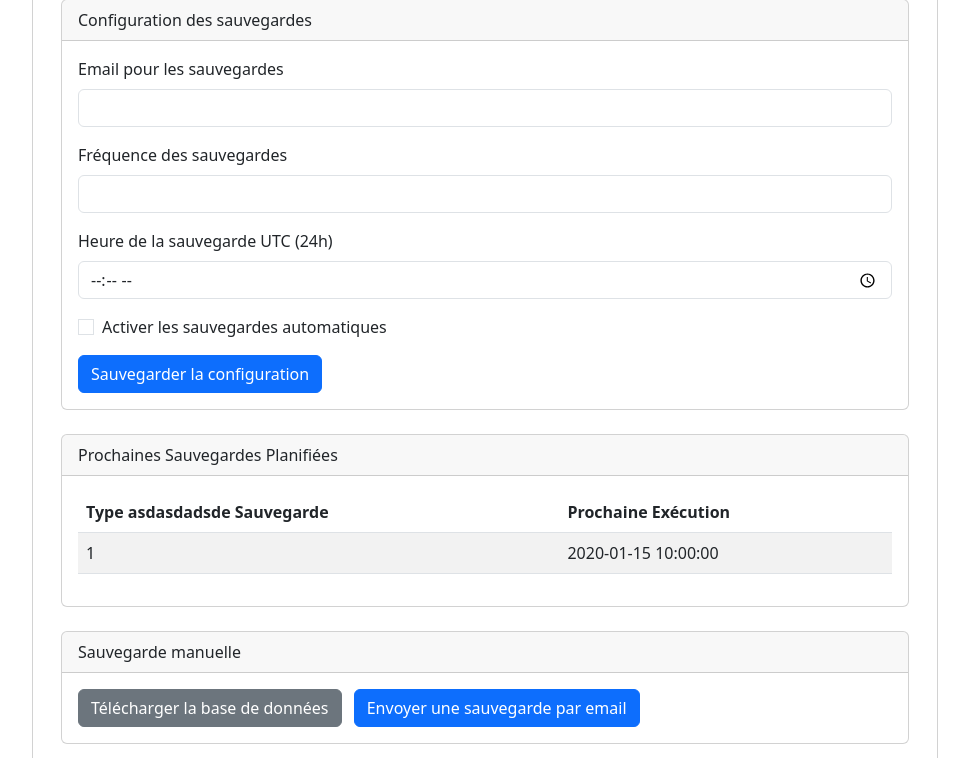
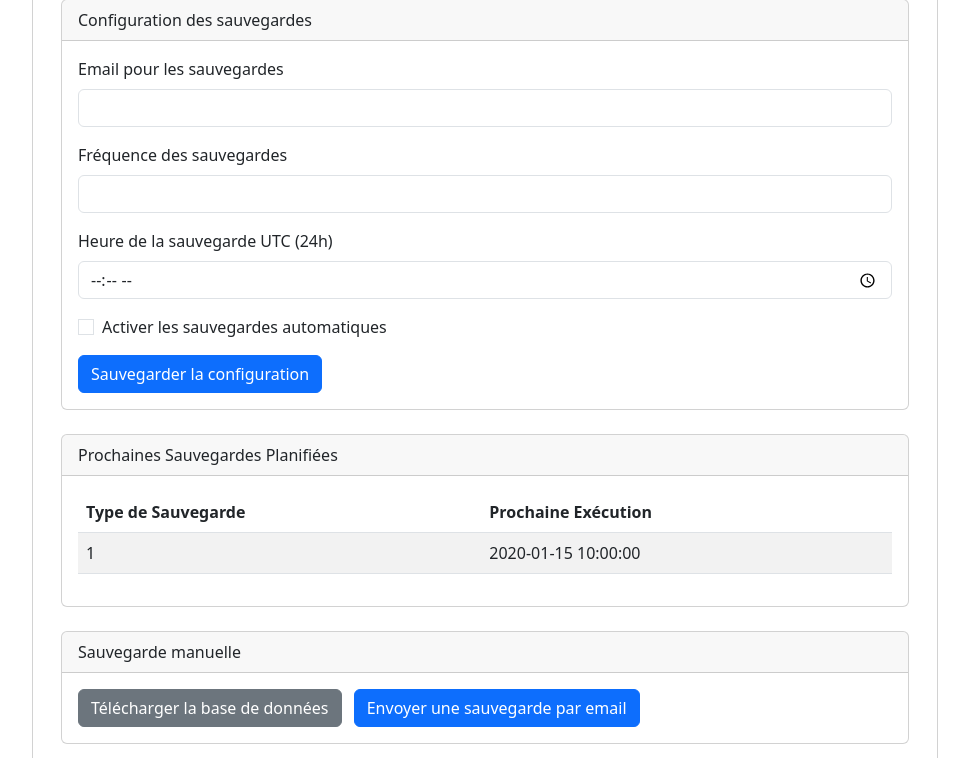
Before and after one commit to fpoisson2/EDxo, a Python web app: template templates/system/management.html in a window 1280 px wide. Shown: the part 366-1124 px from the top of the page, without its empty margins (248-1217 px from the left). Run offline with Jinja, Linux system fonts and the light colour scheme; the template is opened without the code that fills it: most values are stand-ins (such as "Sample title", 1, 10 or a date in 2020); form fields are guessed from the names that the template uses.

Commit message:
update cd

```diff
--- a/routes/system.py
+++ b/routes/system.py
@@ -52,7 +52,7 @@ def update_site():
         # IMPORTANT : Adaptez 'cd /chemin/vers/votre/projet' selon votre structure
         # Les commandes sont enchaînées dans un seul appel bash via shell=True
         cmd = (
-            "cd /home/edxo/edxo-dev && "
+            "cd /home/fpoisson/edxo-dev && "
             "source venv/bin/activate && "
             "git pull origin main && "
             "pip install -r requirements.txt && "
--- a/templates/system/management.html
+++ b/templates/system/management.html
@@ -51,7 +51,7 @@
             <table class="table table-striped">
                 <thead>
                     <tr>
-                        <th>Type asdasdadsde Sauvegarde</th>
+                        <th>Type de Sauvegarde</th>
                         <th>Prochaine Exécution</th>
                     </tr>
                 </thead>
```
